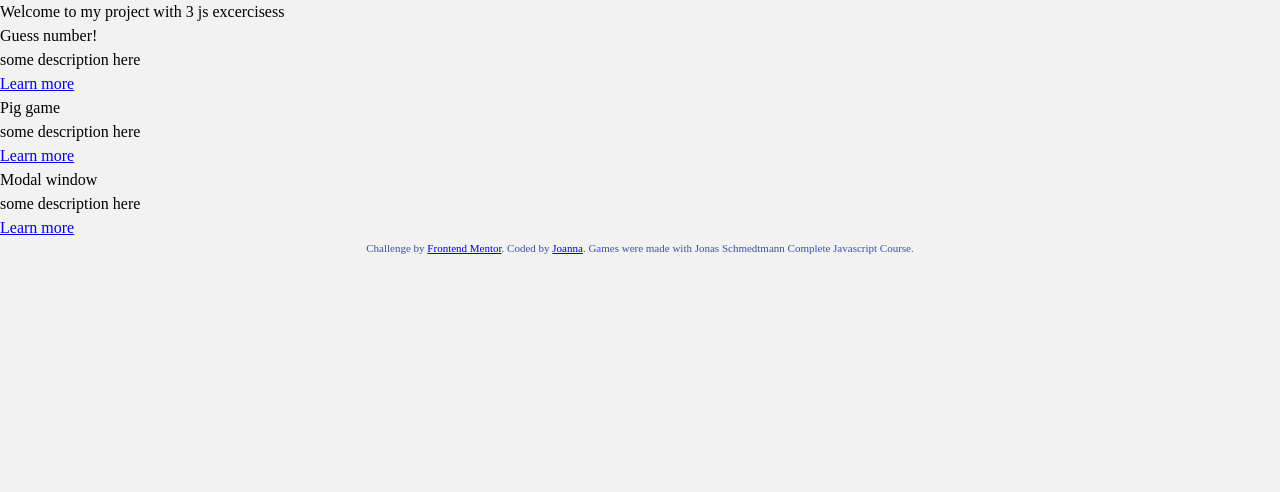
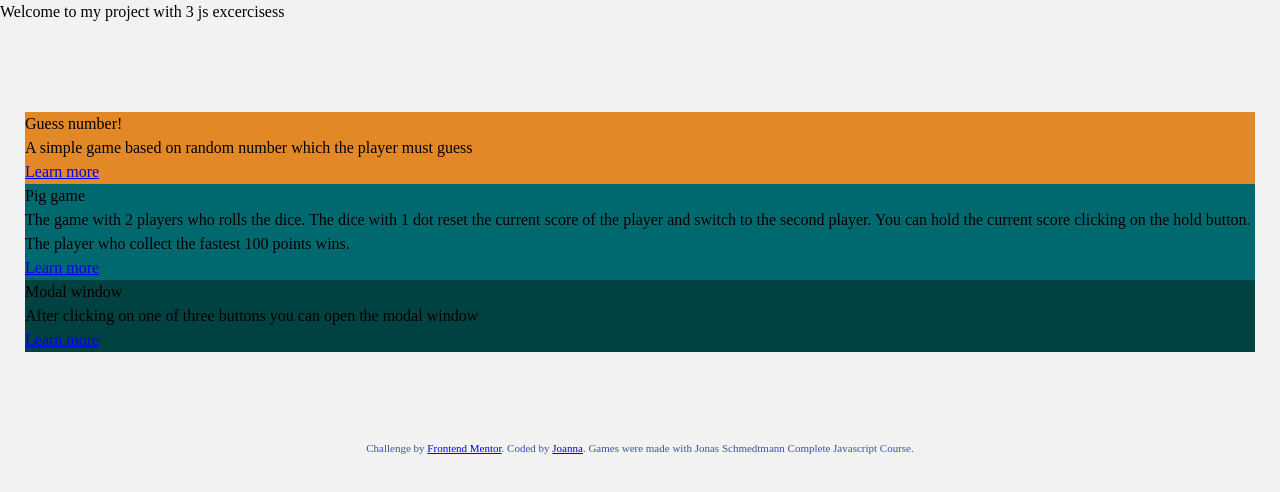
Before and after one commit to JoannaLapa/3-column-card-component-with-simple-js-excercises, a website: page index.html in a window 1280 px wide. Drawn offline with Linux system fonts and the light colour scheme.

Commit message:
'common classes added to the html structure'

```diff
--- a/index.html
+++ b/index.html
@@ -17,27 +17,35 @@
 
 <body>
 <header>
-    <h1>Welcome to my project with 3 js excercisess</h1>
+    <h1 class="primary-heading">Welcome to my project with 3 js excercisess</h1>
 </header>
 <main>
+    <div class="main__wrapper">
     <section>
-        <h2>Guess number!</h2>
-        <p>some description here</p>
+        <div class="even-boxes bg-primary--300">
+        <h2 class="secondary-heading">Guess number!</h2>
+        <p class="paragraph">A simple game based on random number which the player must guess</p>
         <a class="btn" href="guess-number.html">Learn more</a>
+    </div>
     </section>
     <section>
-        <h2> Pig game</h2>
-        <p>some description here</p>
+        <div class="even-boxes bg-primary--400">
+        <h2 class="secondary-heading"> Pig game</h2>
+        <p>The game with 2 players who rolls the dice. The dice with 1 dot reset the current score of the player and switch to the second player. You can hold the current score clicking on the hold button. The player who collect the fastest 100 points wins.</p>
         <a class="btn" href="pig-game.html">Learn more</a>
+    </div>
     </section>
     <section>
-        <h2>Modal window</h2>
-        <p>some description here</p>
+        <div class="even-boxes bg-primary--900">
+        <h2 class="secondary-heading">Modal window</h2>
+        <p class="paragraph">After clicking on one of three buttons you can open the modal window</p>
         <a class="btn" href="modal-windows.html">Learn more</a>
+    </div>
     </section>
+</div>
 </main>
 
-    <footer class="attribution">
+    <footer class="attribution class="paragraph"">
         Challenge by <a href="https://www.frontendmentor.io?ref=challenge" target="_blank">Frontend Mentor</a>.
         Coded by <a href="#">Joanna</a>. Games were made with Jonas Schmedtmann Complete Javascript Course.
     </footer>
--- a/src/sass/layout/_main.scss
+++ b/src/sass/layout/_main.scss
@@ -1,5 +1,9 @@
 @use 'abstracts/variables' as v;
 @use 'abstracts/breakpoints' as b;
+
+.main__wrapper {
+	padding: 5.5rem 1.5625rem;
+}
 
 .attribution {
 	height: 2rem;
```
Also changed, not shown: guess-number.html (+3 -3 lines), modal-windows.html (+2 -2 lines), pig-game.html (+9 -9 lines), dist/css/main.min.css, dist/js/pig-game.min.js, 4 other files.
